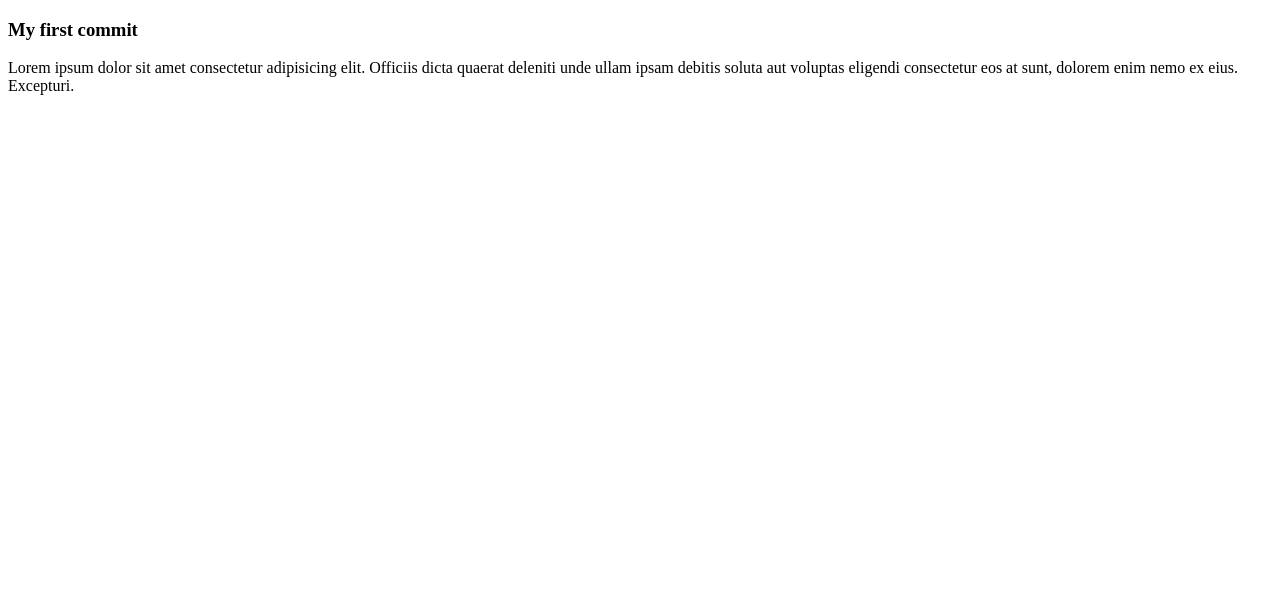
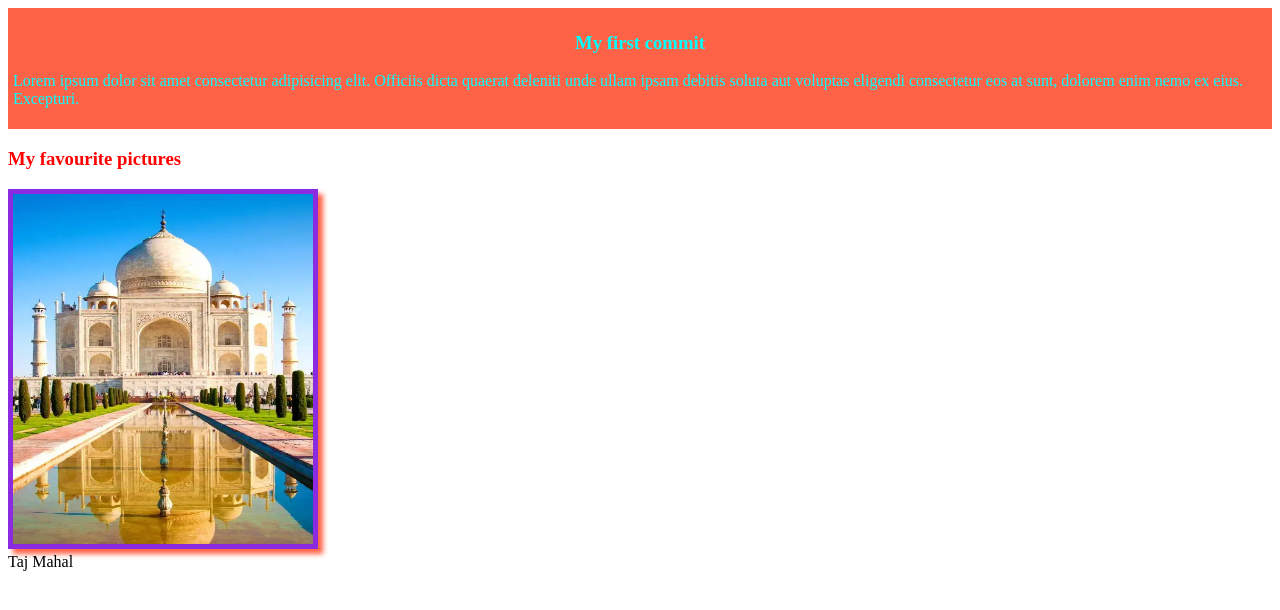
Before and after one commit to tauhid05/problem-never-last-forever, a plain HTML site: page index.html in a window 1280 px wide. Drawn offline with Linux system fonts and the light colour scheme.

Commit message:
added my pictures

```diff
--- a/index.html
+++ b/index.html
@@ -4,11 +4,36 @@
     <meta charset="UTF-8">
     <meta name="viewport" content="width=device-width, initial-scale=1.0">
     <title>Problem will never last forever</title>
+    <style>
+        .vai{
+            color: aqua;
+            background-color: tomato;
+            padding: 5px;
+        }
+        .vai h3{
+            text-align: center;
+        }
+        .bai img{
+            border: 5px solid blueviolet;
+            box-shadow: 5px 5px 5px tomato;
+        }
+        .bai h3{
+            color: red;
+        }
+        .bai img-caption{
+            text-align: center;
+        }
+    </style>
 </head>
 <body>
-    <div>
+    <div class="vai">
         <h3>My first commit</h3>
         <p>Lorem ipsum dolor sit amet consectetur adipisicing elit. Officiis dicta quaerat deleniti unde ullam ipsam debitis soluta aut voluptas eligendi consectetur eos at sunt, dolorem enim nemo ex eius. Excepturi.</p>
     </div>
+    <div class="bai">
+        <h3>My favourite pictures</h3>
+        <img width="300px" height="350px" src="tajmahal.jpg" alt="pictures coming soon"><br>
+        <img-caption>Taj Mahal</img-caption>
+    </div>
 </body>
 </html>
```
Also changed, not shown: tajmahal.jpg (added).
